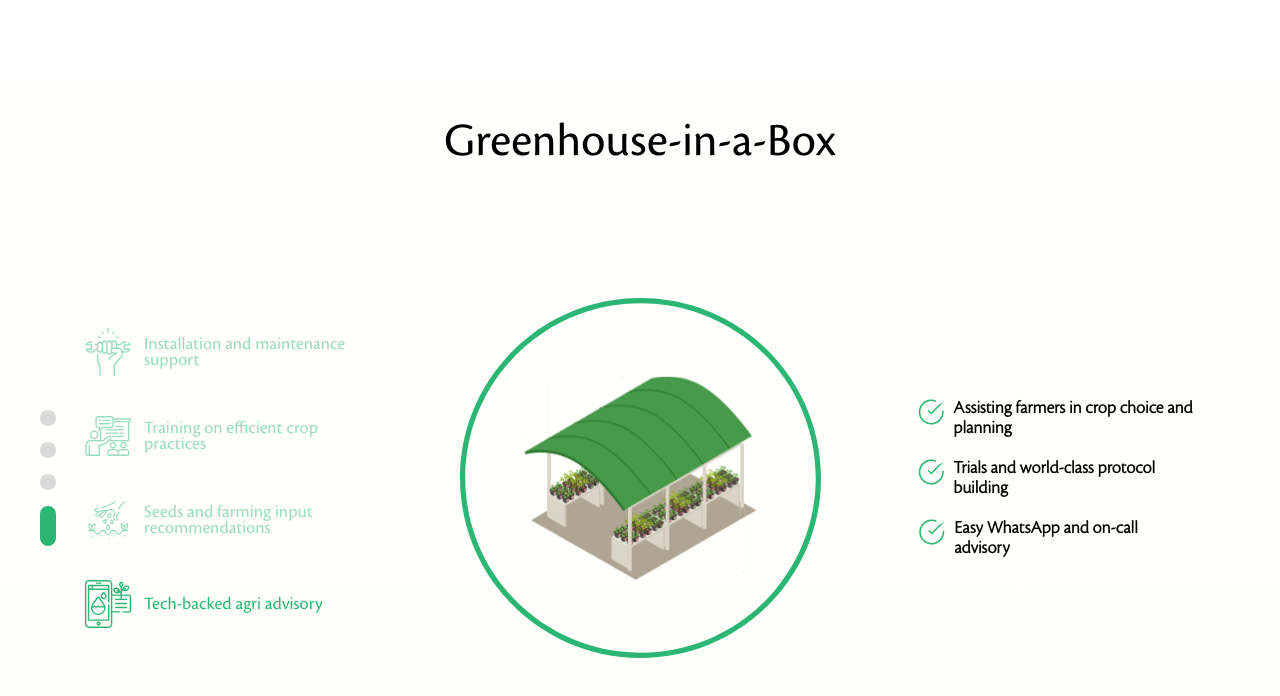
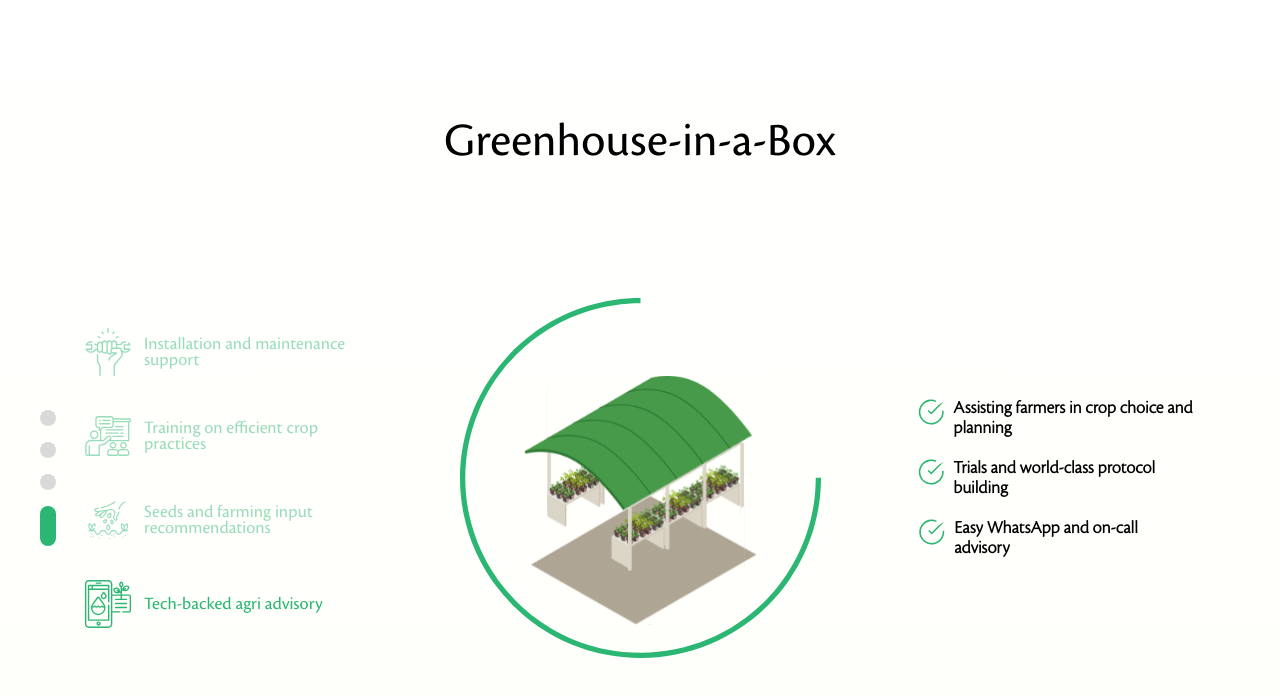
Before and after one commit to mayur-shimpi/kheyti-react-app, a React (Vite) app: page / in a window 1280 px wide. Shown: the part 1218-1914 px from the top of the page. Built offline with nearby package versions, Linux system fonts and the light colour scheme.

Commit message:
greenbox animation update

```diff
--- a/src/components/landing/greenBoxScrollingSection/components/tab1.tsx
+++ b/src/components/landing/greenBoxScrollingSection/components/tab1.tsx
@@ -1,9 +1,27 @@
+import { motion } from "framer-motion";
+
 const Tab1 = () => {
+    const fadeUpZoomInVariants = {
+        hidden: { opacity: 0, y: 50, scale: 0.8 },
+        visible: {
+            opacity: 1,
+            y: 0,
+            scale: 1,
+            transition: { duration: 0.8, ease: "easeOut" }
+        },
+    };
     return (
         <div className='text-center'>
             <div className='grid grid-cols-1 lg:grid-cols-3 items-center'>
                 <div className='text-center lg:col-span-2'>
-                    <img src="/assets/svg/greenhouse-box-state-1.svg" alt="Greenhouse Box" className="mx-auto w-[70%] lg:w-[65%]"/>
+                    <motion.div
+                        variants={fadeUpZoomInVariants}
+                        initial="hidden"
+                        animate="visible"
+                        className="w-full "
+                    >
+                        <img src="/assets/svg/greenhouse-box-state-1.svg" alt="Greenhouse Box" className="mx-auto w-[70%] lg:w-[65%]" />
+                    </motion.div>
                 </div>
                 <div className='flex justify-center mt-10 lg:mt-0'>
                     <ul className='text-left lg:w-full justify-content-center lg:justify-content-left p-0'>
--- a/src/components/landing/greenBoxScrollingSection/components/tab2.tsx
+++ b/src/components/landing/greenBoxScrollingSection/components/tab2.tsx
@@ -1,9 +1,27 @@
+import { motion } from "framer-motion";
+
 const Tab2 = () => {
+    const fadeUpZoomInVariants = {
+        hidden: { opacity: 0, y: 50, scale: 0.8 },
+        visible: {
+            opacity: 1,
+            y: 0,
+            scale: 1,
+            transition: { duration: 0.8, ease: "easeOut" }
+        },
+    };
     return (
         <div className='text-center'>
             <div className='grid grid-cols-1 lg:grid-cols-3 items-center'>
                 <div className='text-center col-span-2'>
-                    <img src="/assets/svg/greenhouse-box-state-2.svg" alt="Greenhouse Box" className="mx-auto w-[70%] lg:w-[65%]"/>
+                <motion.div
+                        variants={fadeUpZoomInVariants}
+                        initial="hidden"
+                        animate="visible"
+                        className="w-full "
+                    >
+                        <img src="/assets/svg/greenhouse-box-state-2.svg" alt="Greenhouse Box" className="mx-auto w-[70%] lg:w-[65%]" />
+                    </motion.div>
                 </div>
                 <div className='flex justify-center mt-10 lg:mt-0'>
                     <ul className='text-left w-[80%] lg:w-full justify-content-center lg:justify-content-left p-0'>
--- a/src/components/landing/greenBoxScrollingSection/components/tab3.tsx
+++ b/src/components/landing/greenBoxScrollingSection/components/tab3.tsx
@@ -1,9 +1,27 @@
+import { motion } from "framer-motion";
+
 const Tab3 = () => {
+    const fadeUpZoomInVariants = {
+        hidden: { opacity: 0, y: 50, scale: 0.8 },
+        visible: {
+            opacity: 1,
+            y: 0,
+            scale: 1,
+            transition: { duration: 0.8, ease: "easeOut" }
+        },
+    };
     return (
         <div className='text-center'>
             <div className='grid grid-cols-1 lg:grid-cols-3 items-center'>
                 <div className='text-center col-span-2'>
-                    <img src="/assets/svg/greenhouse-box-state-3.svg" alt="Greenhouse Box" className="mx-auto w-[70%] lg:w-[65%]"/>
+                    <motion.div
+                        variants={fadeUpZoomInVariants}
+                        initial="hidden"
+                        animate="visible"
+                        className="w-full "
+                    >
+                        <img src="/assets/svg/greenhouse-box-state-3.svg" alt="Greenhouse Box" className="mx-auto w-[70%] lg:w-[65%]" />
+                    </motion.div>
                 </div>
                 <div className='flex justify-center mt-10 lg:mt-0'>
                     <ul className='text-left w-[80%] lg:w-full justify-content-center lg:justify-content-left p-0'>
--- a/src/components/landing/greenBoxScrollingSection/components/tab4.tsx
+++ b/src/components/landing/greenBoxScrollingSection/components/tab4.tsx
@@ -1,9 +1,27 @@
+import { motion } from "framer-motion";
+
 const Tab4 = () => {
+    const fadeUpZoomInVariants = {
+        hidden: { opacity: 0, y: 50, scale: 0.8 },
+        visible: {
+            opacity: 1,
+            y: 0,
+            scale: 1,
+            transition: { duration: 0.8, ease: "easeOut" }
+        },
+    };
     return (
         <div className='text-center'>
             <div className='grid grid-cols-1 lg:grid-cols-3 items-center'>
                 <div className='text-center col-span-2 '>
-                    <img src="/assets/svg/greenhouse-box-state-4.svg" alt="Greenhouse Box" className="mx-auto w-[70%] lg:w-[65%]"/>
+                    <motion.div
+                        variants={fadeUpZoomInVariants}
+                        initial="hidden"
+                        animate="visible"
+                        className="w-full "
+                    >
+                        <img src="/assets/svg/greenhouse-box-state-3.svg" alt="Greenhouse Box" className="mx-auto w-[70%] lg:w-[65%]" />
+                    </motion.div>
                 </div>
                 <div className='flex justify-center mt-10 lg:mt-0'>
                     <ul className='text-left w-[80%] lg:w-full justify-content-center lg:justify-content-left p-0'>
```
